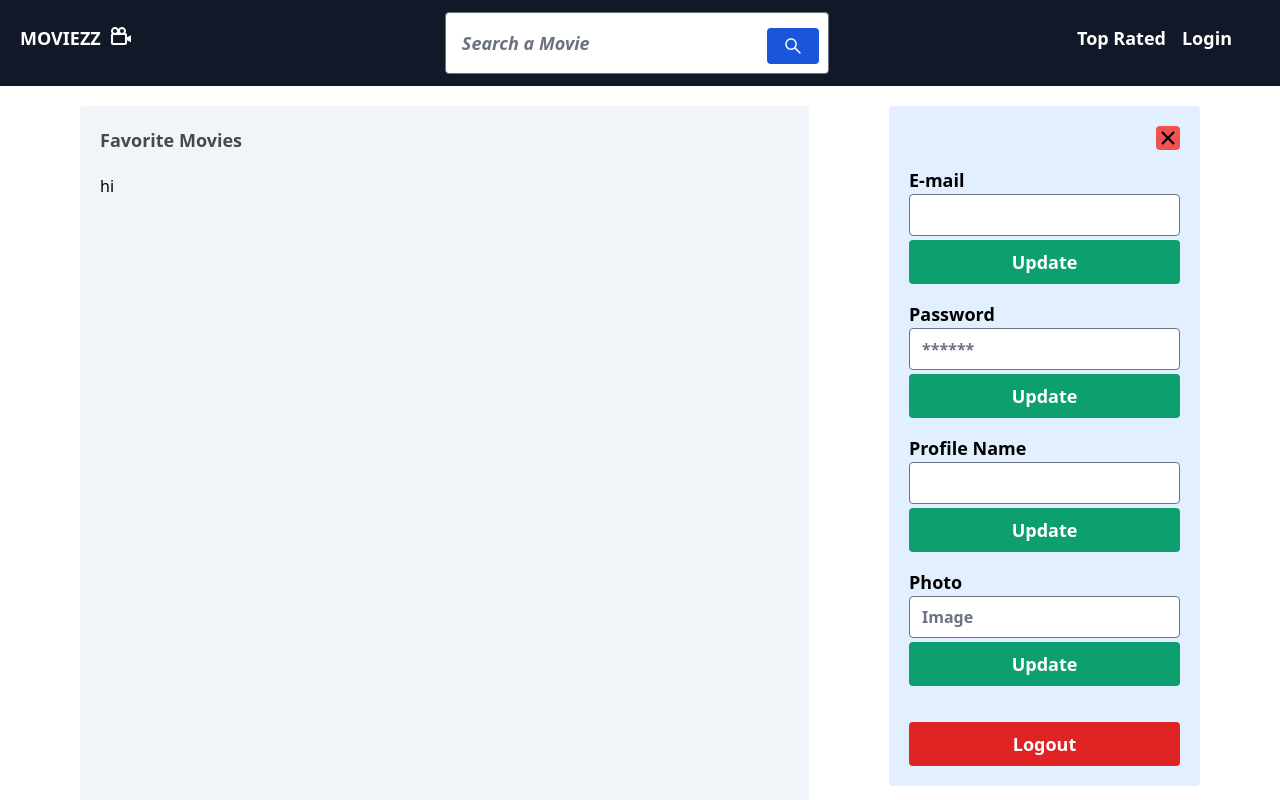
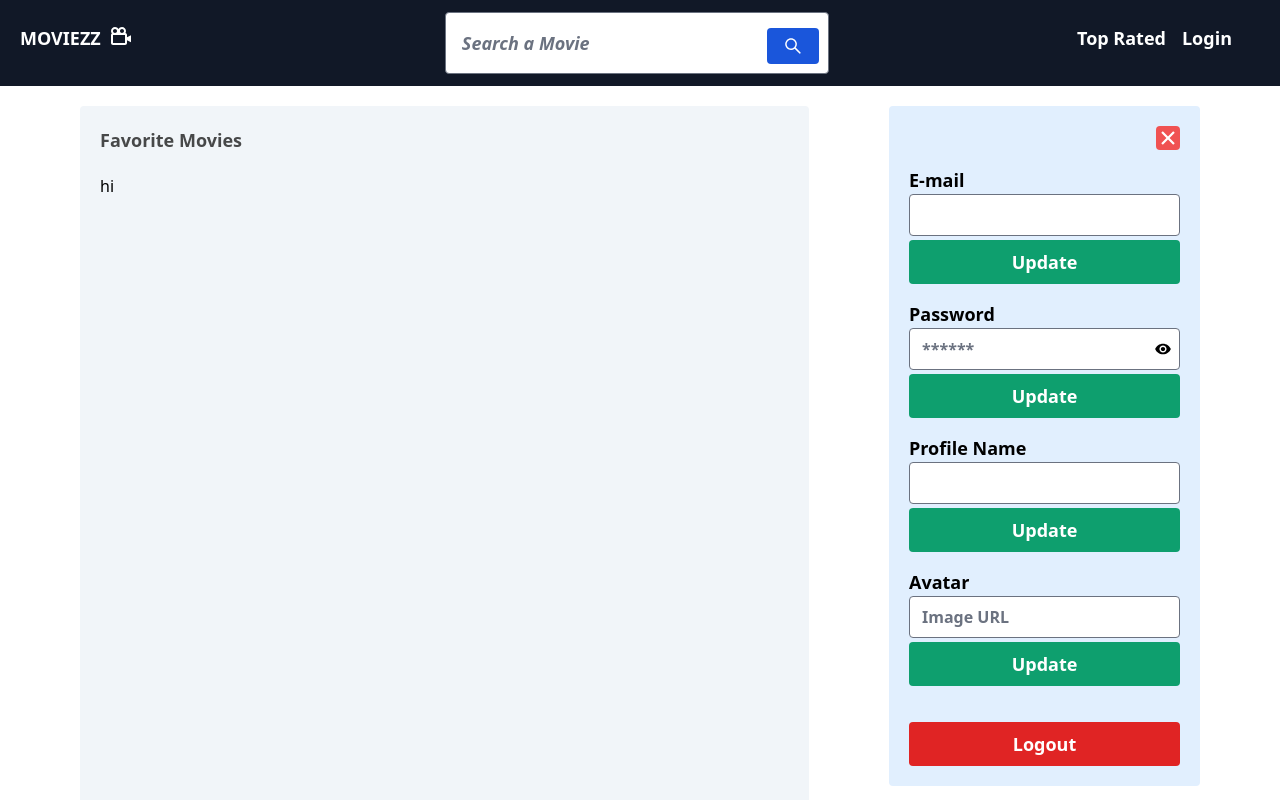
Before and after one commit to UlasDoruk/MOVIEZZ, a React (Create React App) app: page /profile/1 in a window 1280 px wide. Both pictures are taken after a click on the button "Update". Shown: the top 800 px of the page. Built offline with nearby package versions, Linux system fonts and the light colour scheme.

Commit message:
password show

```diff
--- a/src/Pages/Profile/ProfilePage.js
+++ b/src/Pages/Profile/ProfilePage.js
@@ -6,7 +6,9 @@ import { useNavigate } from "react-router-dom";
 import { toast } from "react-toastify";
 
 // Icon
-import { IoCloseSharp } from "react-icons/io5";
+import { IoCloseSharp} from "react-icons/io5";
+import {IoMdEye} from "react-icons/io"
+import {AiFillEyeInvisible} from "react-icons/ai"
 
 // Firebase
 import {
@@ -29,6 +31,7 @@ function ProfilePage() {
   const [password, setPassword] = useState("");
   const [displayName, setDisplayName] = useState(user.displayName || "");
   const [photo,setPhoto] = useState(user.photoURL || "")
+  let [showPassword,setShowPassword] = useState(false)
   let [updateSection, setUpdateSection] = useState(false);
 
   const handleLogout = () => {
@@ -39,6 +42,11 @@ function ProfilePage() {
   const handleUpdateSection = () => {
     updateSection === false ? setUpdateSection(true) : setUpdateSection(false);
   };
+
+  const handleShowPassword = (e)=>{
+    e.preventDefault()
+    showPassword === false ? setShowPassword(true) : setShowPassword(false)
+  }
 
   const handleUpdateName = async (e) => {
     e.preventDefault();
@@ -102,7 +110,7 @@ function ProfilePage() {
                 className=" text-black mb-0 w-min rounded bg-red-500"
                 onClick={handleUpdateSection}
               >
-                <IoCloseSharp className="w-6 h-6" />
+                <IoCloseSharp className="w-6 h-6 text-white" />
               </button>
               <div className=" flex-col">
                 <h2 className="text-black text-left">E-mail</h2>
@@ -120,15 +128,31 @@ function ProfilePage() {
                   Update
                 </button>
               </div>
-              <div>
+              <div className="relative">
                 <h2 className="text-black text-left">Password</h2>
                 <input
-                  type={"password"}
+                  type={showPassword ? "text" : "password"}
                   placeholder={"******"}
                   value={password}
-                  className="rounded text-black"
+                  className="rounded  text-black"
                   onChange={(e) => setPassword(e.target.value)}
                 ></input>
+                {showPassword ? (
+                  <button
+                    onClick={handleShowPassword}
+                    className="rounded-full absolute -right-0 mt-3 mr-2 text-black"
+                  >
+                    <AiFillEyeInvisible />
+                  </button>
+                ) : (
+                  <button
+                    onClick={handleShowPassword}
+                    className="rounded-full absolute -right-0 mt-3 mr-2 text-black"
+                  >
+                    <IoMdEye />
+                  </button>
+                )}
+
                 <button
                   onClick={handleUpdatePassword}
                   className="bg-green-500  p-2 rounded w-full mt-1"
@@ -153,10 +177,10 @@ function ProfilePage() {
                 </button>
               </div>
               <div className=" flex-col">
-                <h2 className="text-black text-left">Photo</h2>
+                <h2 className="text-black text-left">Avatar</h2>
                 <input
                   type={"text"}
-                  placeholder={"Image"}
+                  placeholder={"Image URL"}
                   value={photo}
                   className="rounded text-black"
                   onChange={(e) => setPhoto(e.target.value)}
```
